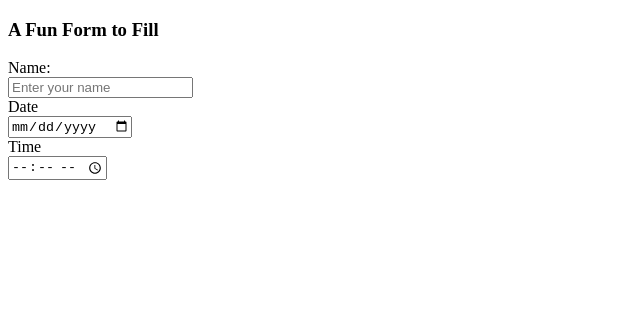
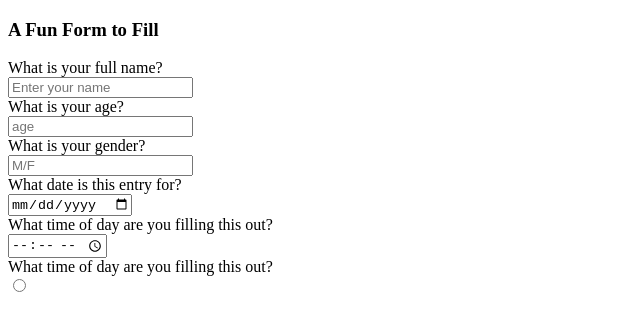
Before and after one commit to Blessy005/uptor-FSD, a plain HTML site: page Mood-tracker/mood.html in a window 1280 px wide. Shown: the whole page, without its empty margins (0-640 px from the left). Drawn offline with Linux system fonts and the light colour scheme.

Commit message:
Update mood.html

```diff
--- a/Mood-tracker/mood.html
+++ b/Mood-tracker/mood.html
@@ -10,18 +10,34 @@
         <section>
             <form>
                 <h3>A Fun Form to Fill</h3>
-                <label for="name">Name: </label>
+                <label for="name">What is your full name? </label>
                 <br>
                 <input type="text" name="name" placeholder="Enter your name">
                 <br>
-                <label for="date">Date </label>
+
+                <label for="age">What is your age?</label>
                 <br>
-                <input type="date" name="date">
+                <input type="number" name="age" placeholder="age">
                 <br>
-                <label for="time">Time </label>
+
+                <label for="gender"> What is your gender? </label>
                 <br>
-                <input type="time" name="time">
+                <input type="text" name="gender" placeholder="M/F">
                 <br>
+
+                <label for="date">What date is this entry for?</label>
+                <br>
+                <input type="date" name="date" placeholder="DD/MM/YYYY">
+                <br>
+
+                <label for="time">What time of day are you filling this out?</label>
+                <br>
+                <input type="time" name="time" placeholder="HH:MM">
+                <br>
+
+                <label for="emotion">What time of day are you filling this out?</label>
+                <br>
+                <input type="radio"
             </form>
         </section>
     </body>
```
